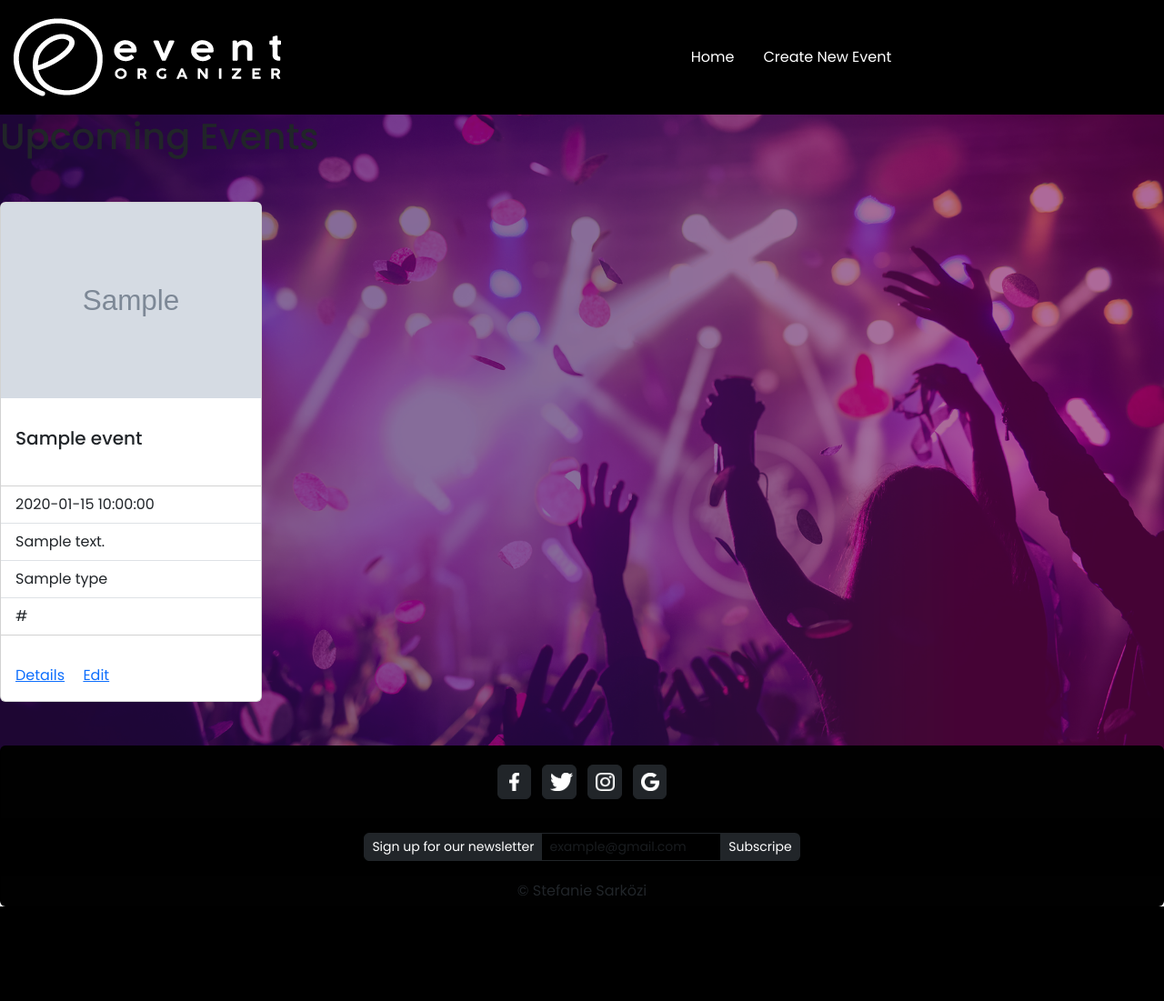
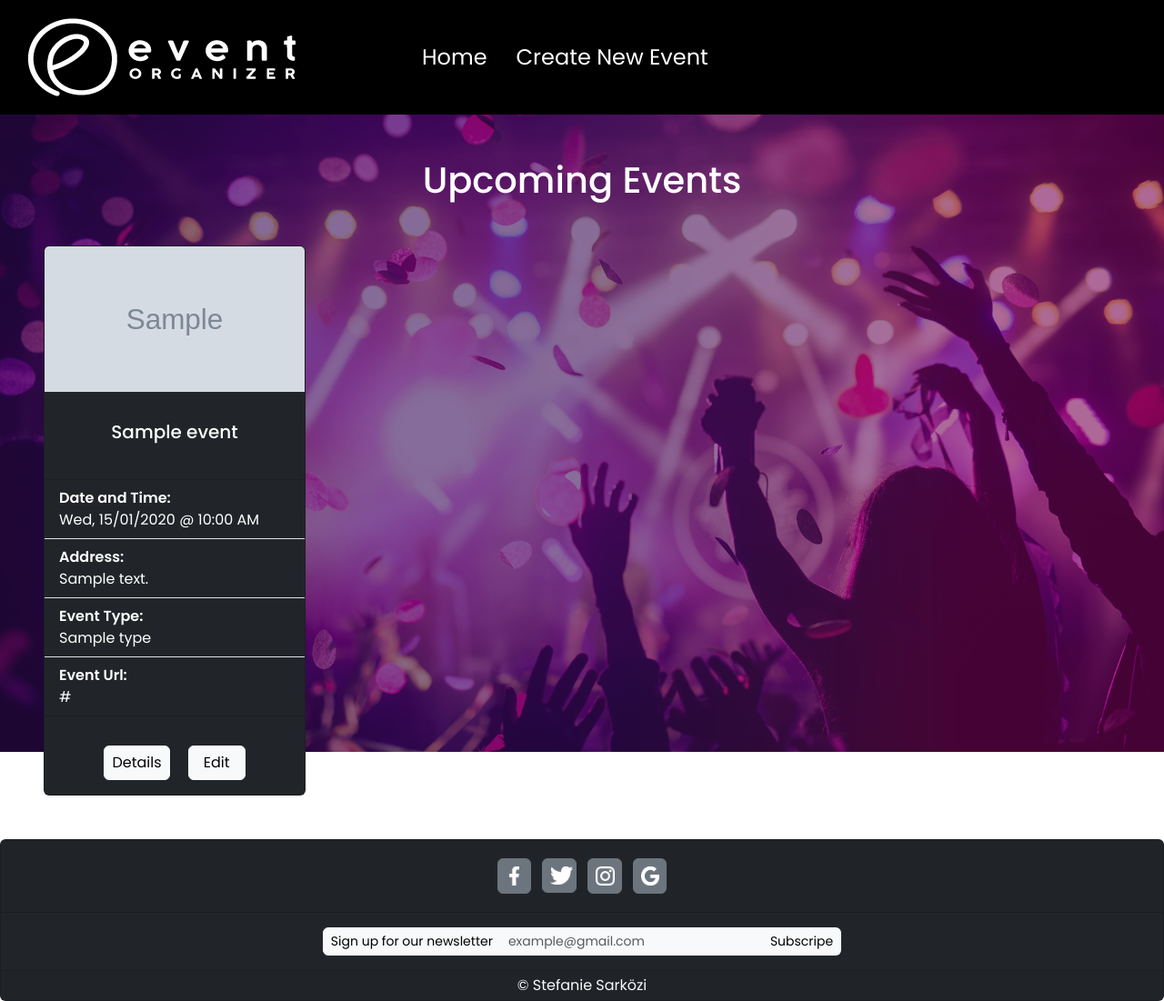
Before and after one commit to Stefanie-Sarkoezi/BE19_CR6_Sark-ziStefanie, a Symfony app: template templates/events/index.html.twig in a window 1280 px wide. Shown: the whole page at 91% size. Before the commit the page ends 997 px from the top, so only its background shows below. Run offline with Twig, Linux system fonts and the light colour scheme; the template is opened without the code that fills it: most values are stand-ins (such as "Sample title", 1, 10 or a date in 2020); grey boxes marked "Sample" are stand-in pictures; some libraries are stand-ins or nearby versions.

Commit message:
finish index

```diff
--- a/templates/base.html.twig
+++ b/templates/base.html.twig
@@ -16,11 +16,11 @@
         {% block navbar %}
             <nav class="navbar navbar-expand-lg bg-black">
                 <div class="container-fluid">
-                    <a class="navbar-brand" href="{{ path('app_events_index') }}"><img src="{{asset("images/logo.png") }}"></a>
+                    <a class="navbar-brand ms-3" href="{{ path('app_events_index') }}"><img src="{{asset("images/logo.png") }}"></a>
                     <button class="navbar-toggler" type="button" data-bs-toggle="collapse" data-bs-target="#navbarNav" aria-controls="navbarNav" aria-expanded="false" aria-label="Toggle navigation">
                         <span class="navbar-toggler-icon"></span>
                     </button>
-                    <div class="collapse navbar-collapse offcanvas offcanvas-end ms-5" id="navbarNav">
+                    <div class="collapse navbar-collapse ms-3 fs-4" id="navbarNav">
                         <ul class="navbar-nav ms-5">
                             <li class="nav-item">
                                 <a class="nav-link active text-white ms-5" aria-current="page" href="{{ path('app_events_index') }}">Home</a>
@@ -37,19 +37,19 @@
         {% endblock %}
         {% block footer %}
             <footer class="mt-5 ">
-                <div class="card text-center bg-black" id="foBg">
+                <div class="card text-center bg-dark" id="foBg">
                     <div class="card-header p-3">
-                        <a class="btn btn-dark p-1 m-1" style="width: 3%;" href="#" role="button"><img src="{{asset("images/Facebook.png") }}" width="40%" class="m-1"><a>
-                        <a class="btn btn-dark p-1 m-1" style="width: 3%;" href="#" role="button"><img src="{{asset("images/twitter.png") }}" width="90%" class="m-1"></a>
-                        <a class="btn btn-dark p-1 m-1" style="width: 3%;" href="#" role="button"><img src="{{asset("images/instagram.png") }}" width="75%"  class="m-1"></a>
-                        <a class="btn btn-dark p-1 m-1" style="width: 3%;" href="#" role="button"><img src="{{asset("images/google.png") }}" width="75%"  class="m-1"></a>
+                        <a class="btn btn-secondary p-1 m-1" style="width: 3%;" href="#" role="button"><img src="{{asset("images/Facebook.png") }}" width="40%" class="m-1"><a>
+                        <a class="btn btn-secondary p-1 m-1" style="width: 3%;" href="#" role="button"><img src="{{asset("images/twitter.png") }}" width="90%" class="m-1"></a>
+                        <a class="btn btn-secondary p-1 m-1" style="width: 3%;" href="#" role="button"><img src="{{asset("images/instagram.png") }}" width="75%"  class="m-1"></a>
+                        <a class="btn btn-secondary p-1 m-1" style="width: 3%;" href="#" role="button"><img src="{{asset("images/google.png") }}" width="75%"  class="m-1"></a>
                     </div>
-                    <span class="card-body input-group input-group-sm  mx-auto p-3" style="width: 40%;" >
-                    <span class="input-group-text bg-dark border-dark text-white rounded-start">Sign up for our newsletter</span>
-                        <input type="text" name="email" autocomplete="email" class="form-control bg-black border-dark" placeholder="example@gmail.com">
-                        <button class=" btn rounded-end bg-dark text-white" type="button" id="button-addon1"> Subscripe</button>
+                    <span class="card-body input-group input-group-sm  mx-auto p-3 w-auto" style="width: 40%;" >
+                    <span class="input-group-text bg-light border-light text-black rounded-start d-flex">Sign up for our newsletter</span>
+                        <input type="text" name="email" autocomplete="email" class="form-control bg-light border-light" placeholder="example@gmail.com">
+                        <button class=" btn rounded-end bg-light text-black" type="button" id="button-addon1"> Subscripe</button>
                     </span>
-                    <div class="card-footer text-body-subtle p-1">
+                    <div class="card-footer text-light text-body-subtle p-1">
                     &copy; Stefanie Sarközi
                     </div>
                 </div>
--- a/templates/events/index.html.twig
+++ b/templates/events/index.html.twig
@@ -3,22 +3,22 @@
 {% block title %}Upcoming Events{% endblock %}
 
 {% block body %}
-    <h1>Upcoming Events</h1>
+    <h1 class="text-center my-5 text-white fs-1">Upcoming Events</h1>
     {% for event in events %}
-    <div class="card gap-3 mt-5 mb-5" style="width: 18rem;">
-        <img src="{{ event.image }}" class="card-img-top" alt="...">
-         <div class="card-body">
-            <h5 class="card-title">{{ event.name }}</h5>
+    <div class="card gap-3 mt-5 mb-5 ms-5 me-5 bg-dark text-white" style="width: 18rem;">
+        <img src="{{ event.image }}" class="card-img-top" alt="Event Image" style="height: 20vh"; >
+        <div class="card-body">
+            <h5 class="card-title text-center">{{ event.name }}</h5>
         </div>
-        <ul class="list-group list-group-flush">
-            <li class="list-group-item">{{ event.dateNTime ? event.dateNTime|date('Y-m-d H:i:s') : '' }}</li>
-            <li class="list-group-item">{{ event.address }}</li>
-            <li class="list-group-item">{{ event.type }}</li>
-            <li class="list-group-item">{{ event.url }}</li>
+        <ul class="list-group list-group-flush ">
+            <li class="list-group-item bg-dark text-white"><b>Date and Time:</b> <br>{{ event.dateNTime ? event.dateNTime|date('D, d/m/Y @ H:i A') : '' }}</li>
+            <li class="list-group-item bg-dark text-white" ><b>Address: </b><br>{{ event.address }}</li>
+            <li class="list-group-item bg-dark text-white"><b>Event Type: </b><br>{{ event.type }}</li>
+            <li class="list-group-item bg-dark text-white"><b>Event Url: </b><br>{{ event.url }}</li>
         </ul>
-        <div class="card-body">
-            <a href="{{ path('app_events_show', {'id': event.id}) }}" class="card-link">Details</a>
-            <a <a href="{{ path('app_events_edit', {'id': event.id}) }}" class="card-link">Edit</a>
+        <div class="card-body text-center">
+            <a href="{{ path('app_events_show', {'id': event.id}) }}" class="card-link  text-decoration-none btn btn-light text-black w-5 px-2">Details</a>
+            <a href="{{ path('app_events_edit', {'id': event.id}) }}" class="card-link  text-decoration-none btn btn-light text-black px-3">Edit</a>
         </div>
     </div>
     {% else %}
```
